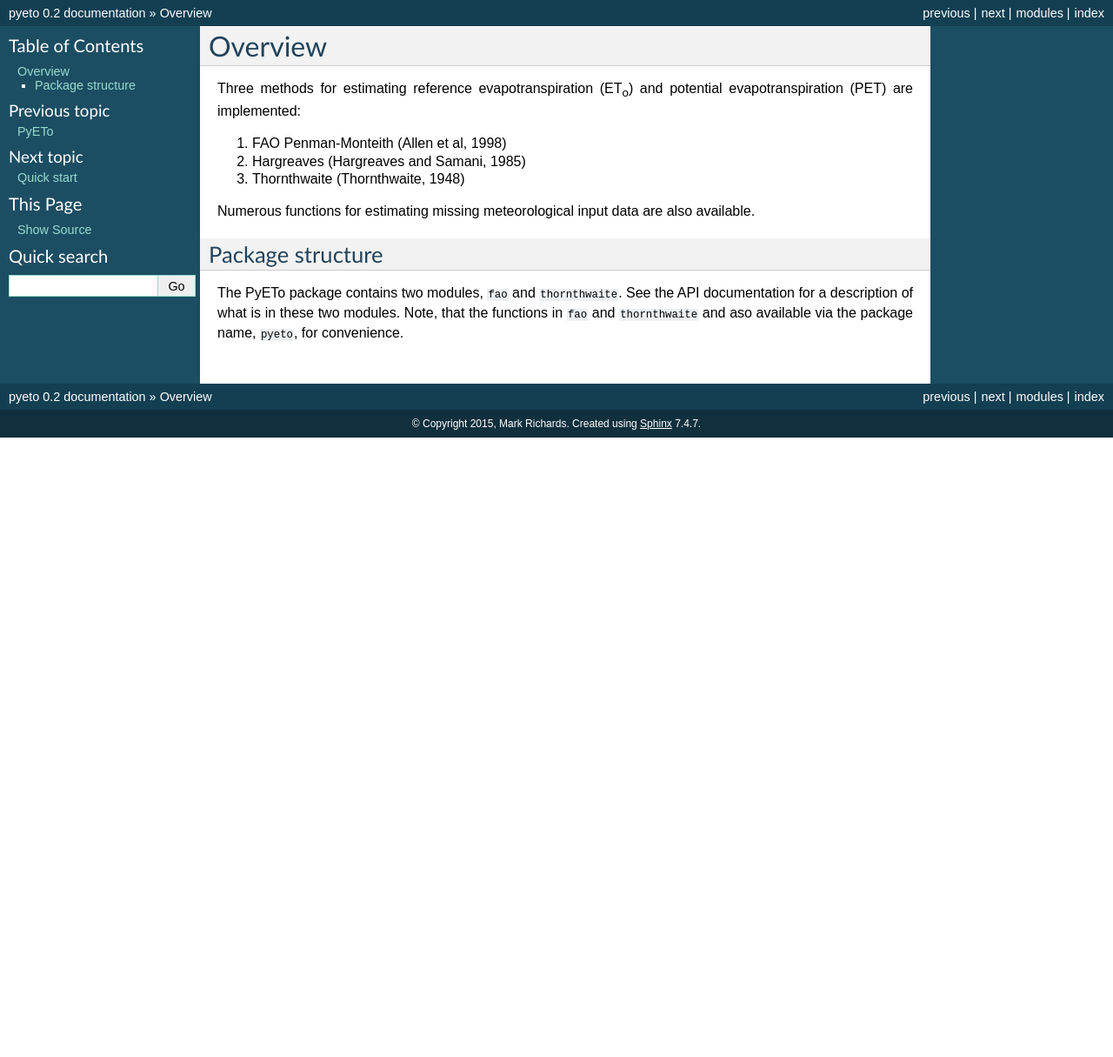
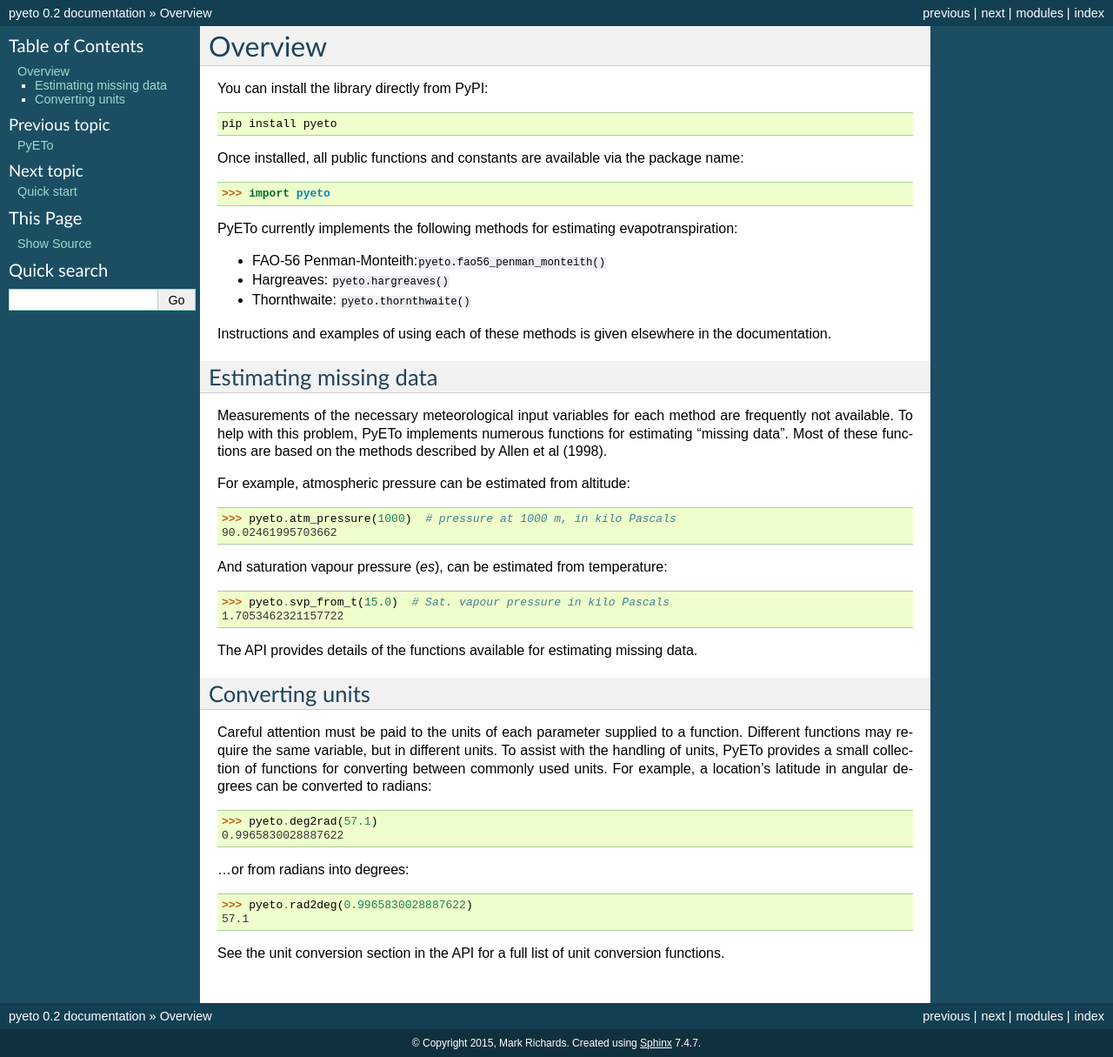
Before and after one commit to woodcrafty/PyETo, a Sphinx documentation site: the page built from docs/overview.rst, in a window 1280 px wide. Shown: the whole page at 87% size. Built offline with Sphinx 7.4.7, drawn with Linux system fonts in a browser that asks for light colours; before the commit the page ends 900 px from its top, so only the background shows below that.

Commit message:
Fleshed out the overview [ci skip]

```diff
--- a/docs/overview.rst
+++ b/docs/overview.rst
@@ -1,22 +1,59 @@
 ========
 Overview
 ========
-Three methods for estimating reference evapotranspiration (ET\ :sub:`o`\ ) and
-potential evapotranspiration (PET) are implemented:
+You can install the library directly from PyPI::
 
-1. FAO Penman-Monteith (Allen et al, 1998)
-2. Hargreaves (Hargreaves and Samani, 1985)
-3. Thornthwaite (Thornthwaite, 1948)
+   pip install pyeto
 
-Numerous functions for estimating missing meteorological input data are
-also available.
+Once installed, all public functions and constants are available via the
+package name::
 
------------------
-Package structure
------------------
+    >>> import pyeto
 
+PyETo currently implements the following methods for estimating
+evapotranspiration:
 
-The PyETo package contains two modules, ``fao`` and ``thornthwaite``. See the
-API documentation for a description of what is in these two modules. Note, that
-the functions in ``fao`` and ``thornthwaite`` and aso available via the
-package name, ``pyeto``, for convenience.
+* FAO-56 Penman-Monteith:``pyeto.fao56_penman_monteith()``
+* Hargreaves: ``pyeto.hargreaves()``
+* Thornthwaite: ``pyeto.thornthwaite()``
+
+Instructions and examples of using each of these methods is given elsewhere in
+the documentation.
+
+Estimating missing data
+-----------------------
+Measurements of the necessary meteorological input variables for each method
+are frequently not available. To help with this problem, PyETo implements
+numerous functions for estimating "missing data". Most of these functions are
+based on the methods described by Allen et al (1998).
+
+For example, atmospheric pressure can be estimated from altitude::
+
+    >>> pyeto.atm_pressure(1000)  # pressure at 1000 m, in kilo Pascals
+    90.02461995703662
+
+And saturation vapour pressure (*es*), can be estimated from temperature::
+
+    >>> pyeto.svp_from_t(15.0)  # Sat. vapour pressure in kilo Pascals
+    1.7053462321157722
+
+The API provides details of the functions available for estimating missing data.
+
+Converting units
+----------------
+Careful attention must be paid to the units of each parameter supplied to a
+function. Different functions may require the same variable, but in different
+units. To assist with the handling of units, PyETo provides a small
+collection of functions for converting between commonly used units. For
+example, a location's latitude in angular degrees can be converted to radians::
+
+    >>> pyeto.deg2rad(57.1)
+    0.9965830028887622
+
+...or from radians into degrees::
+
+    >>> pyeto.rad2deg(0.9965830028887622)
+    57.1
+
+See the unit conversion section in the API for a full list of unit conversion
+functions.
```
